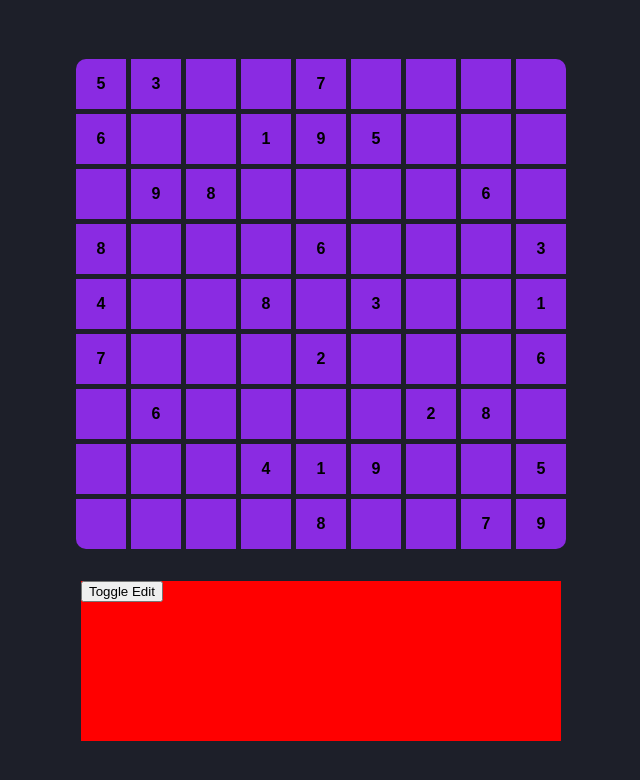
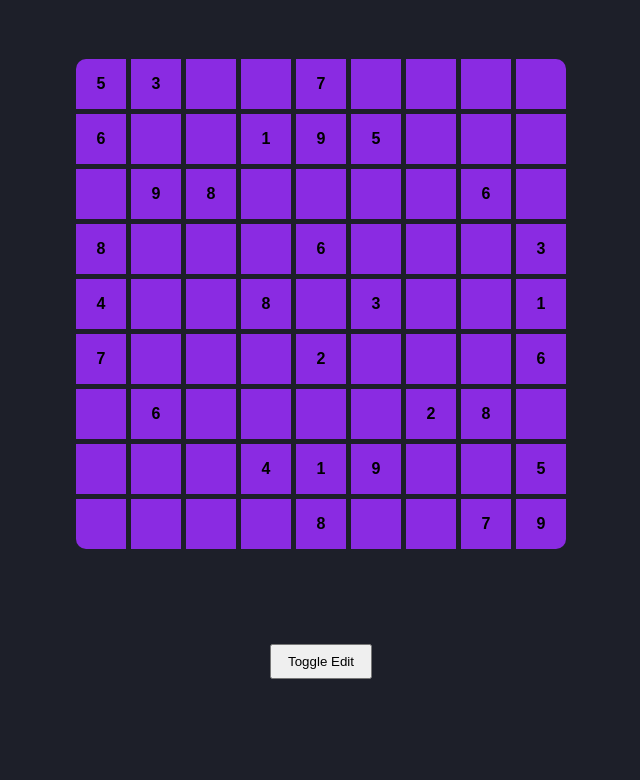
Before and after one commit to vandemaelefelix/react-sudoku-app, a React (Create React App) app: page / in a window 1280 px wide. Shown: the top 780 px of the page, without its empty margins (319-959 px from the left). Built offline with nearby package versions, Linux system fonts and the light colour scheme.

Commit message:
Added settings

```diff
--- a/src/components/SudokuCell.tsx
+++ b/src/components/SudokuCell.tsx
@@ -37,7 +37,9 @@ function SudokuCell({ data }: Props) {
             {data.value === null && data.notes.length > 0 ? (
                 <div className={`sudokuCellNotes`}>
                     {Array.from(Array(9).keys()).map((value: number) => (
-                        <p key={value}>{data.notes.includes(value + 1) ? value + 1 : ''}</p>
+                        <div>
+                            <p key={value}>{data.notes.includes(value + 1) ? value + 1 : ''}</p>
+                        </div>
                     ))}
                 </div>
             ) : (
--- a/src/components/SudokuGrid.tsx
+++ b/src/components/SudokuGrid.tsx
@@ -31,6 +31,7 @@ function SudokuGrid() {
             }
 
             // Depending on what the pressed key was, move or delete the selected cell
+            try {
                 switch (e.key) {
                     case 'ArrowUp':
                         dispatch(setSelectedCell(sudoku[selectedCell.row - 1][selectedCell.index]));
@@ -66,6 +67,7 @@ function SudokuGrid() {
                     default:
                         break;
                 }
+            } catch (error) {}
         };
 
         // Event handler for handling key presses
--- a/src/features/sudoku/sudoku-slice.ts
+++ b/src/features/sudoku/sudoku-slice.ts
@@ -1,17 +1,18 @@
 import { createSlice, PayloadAction } from '@reduxjs/toolkit';
 import { Cell, SudokuState, UpdateCellPayload, UpdateNotesPayload } from '../../utils/interfaces';
-import { calculateCellState, initializeSudoku, isCellCorrect, loadSudoku } from '../../utils/sudokuHelper';
+import { calculateCellState, loadSudoku } from '../../utils/sudokuHelper';
 
 const initialState: SudokuState = {
     board: loadSudoku(),
     selectedCell: null,
-    isEditNotes: true,
+    isEditNotes: false,
+
+    settings: {
+        guides: true,
+        showMistakes: true,
+        highlightSameNumbers: true,
+    },
 };
-
-// interface updateNotesPayload {
-//     cell: Cell;
-//     notes: Array<number>;
-// }
 
 const sudokuSlice = createSlice({
     name: 'sudoku',
@@ -26,7 +27,7 @@ const sudokuSlice = createSlice({
                 return row.map((cellData: Cell) => ({
                     ...cellData,
                     isSelected: cellData.id === cell.id ? true : false,
-                    isInline: calculateCellState(cell, cellData, state.board),
+                    isInline: state.settings.guides ? calculateCellState(cell, cellData, state.board) : false,
                 }));
             });
         },
@@ -53,7 +54,7 @@ const sudokuSlice = createSlice({
                     return row.map((cellData: Cell) => ({
                         ...cellData,
                         isSelected: cellData.id === cell.id ? true : false,
-                        isInline: calculateCellState(cell, cellData, state.board),
+                        isInline: state.settings.guides ? calculateCellState(cell, cellData, state.board) : false,
                     }));
                 });
             } else {
--- a/src/screens/Home.tsx
+++ b/src/screens/Home.tsx
@@ -16,7 +16,9 @@ function Home() {
         <main className="homeMain">
             <SudokuGrid></SudokuGrid>
             <div className="sudokuButtons">
-                <button onClick={handleToggleEdit}>Toggle Edit</button>
+                <button className={`editNotesButton ${isEditNotes ? 'active' : ''}`} onClick={handleToggleEdit}>
+                    Toggle Edit
+                </button>
             </div>
         </main>
     );
--- a/src/styles/components/_sudoku.scss
+++ b/src/styles/components/_sudoku.scss
@@ -42,10 +42,21 @@
             left: 0;
             width: 100%;
             height: 100%;
+            font-size: 0.75rem;
 
             display: grid;
             grid-template-columns: repeat(3, 1fr);
             grid-template-rows: repeat(3, 1fr);
+
+            div {
+                display: flex;
+                justify-content: center;
+                p {
+                    opacity: 0.75;
+                    align-self: center;
+                    text-align: center;
+                }
+            }
         }
     }
 }
--- a/src/styles/pages/_home.scss
+++ b/src/styles/pages/_home.scss
@@ -11,6 +11,17 @@
         margin-top: 2rem;
         width: min(30rem, 90vw);
         height: 10rem;
-        background-color: red;
+
+        display: flex;
+        justify-content: center;
+        align-items: center;
+
+        .editNotesButton {
+            padding: 0.5rem 1rem;
+
+            &.active {
+                background-color: blueviolet;
+            }
+        }
     }
 }
--- a/src/utils/interfaces.ts
+++ b/src/utils/interfaces.ts
@@ -2,6 +2,7 @@ export interface SudokuState {
     board: Array<Cell[]>;
     selectedCell: Cell | null;
     isEditNotes: boolean;
+    settings: any;
 }
 
 export interface Cell {
```
Lines whose indentation alone changed are shown as unchanged.
